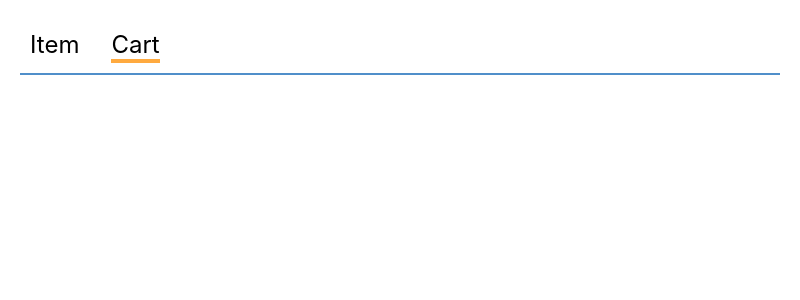
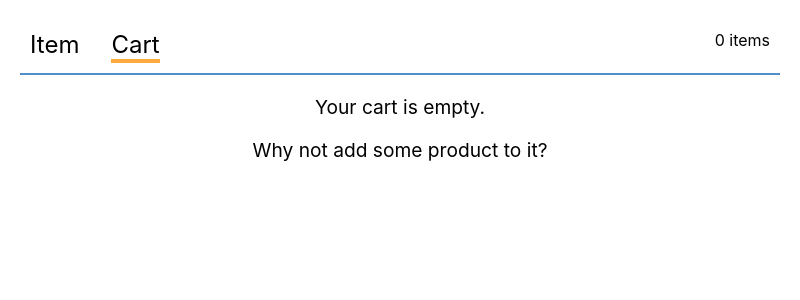
Before and after one commit to Rian-Sanjaya/pure-react, a React (Create React App) app in the folder shopper/: page / in a window 1280 px wide. Both pictures are taken after a click on the link "Cart". Shown: the top 300 px of the page, without its empty margins (240-1040 px from the left). Built offline with nearby package versions, Linux system fonts and the light colour scheme.

Commit message:
add total cost for cart page

```diff
--- a/shopper/src/App.css
+++ b/shopper/src/App.css
@@ -7,11 +7,13 @@
   margin: 20px;
   padding: 10px;
   border-bottom: 2px solid #508FCA;
+  display: flex;
 }
 
 .App-nav ul {
   padding: 0;
   margin: 0;
+  flex: 1;
 }
 
 .App-nav-item {
--- a/shopper/src/App.js
+++ b/shopper/src/App.js
@@ -8,15 +8,29 @@ import CartPage from './CartPage';
 class App extends Component {
   state = {
     activeTab: 0,
-    cart: []
+    cart: [],
+    cartItems: []
   };
 
   handleAddToCart = (item) => {
     // ...this.state.cart is ES6 spread operator
     // cart: [1, 3, 1, ...]
-    this.setState({
-      cart: [...this.state.cart, item.id]
+
+    // this.setState({
+    //   cart: [...this.state.cart, item.id]
+    // });
+
+    this.setState( (prevState, props) => {
+      return {
+        cart: [...prevState.cart, item.id],
+      }
     });
+
+    // this.setState( (prevState, props) => {
+    //   return {
+    //     cartItems: this.countCartItems()
+    //   }
+    // });
   }
 
   handleRemoveFromCart = (item) => {
@@ -41,22 +55,7 @@ class App extends Component {
     });
   }
 
-  renderContent() {
-    switch (this.state.activeTab) {
-      default:
-      case 0:
-        return (
-          <ItemPage
-            items={items}
-            onAddToCart={this.handleAddToCart}
-          />
-        );
-
-      case 1: return this.renderCart();
-    }
-  }
-
-  renderCart() {
+  countCartItems = () => {
     // Array.prototype.reduce()
     // The first time it is called, since the “previous iteration” hasn’t happened yet,
     // it needs an initial value which we supplied as the last argument (the empty object {}).
@@ -91,6 +90,7 @@ class App extends Component {
       // }
 
     }, {});
+    // console.log(itemCounts);
 
     // create an array of items
     let cartItems = Object.keys(itemCounts).map( itemId => {
@@ -111,6 +111,27 @@ class App extends Component {
     // ]
 
     // console.log(cartItems);
+    return cartItems;
+  };
+
+  renderContent() {
+    switch (this.state.activeTab) {
+      default:
+      case 0:
+        return (
+          <ItemPage
+            items={items}
+            onAddToCart={this.handleAddToCart}
+          />
+        );
+
+      case 1: return this.renderCart();
+    }
+  }
+
+  renderCart() {
+    const cartItems = this.countCartItems();
+
     return (
       <CartPage
         items={cartItems}
@@ -121,11 +142,12 @@ class App extends Component {
   }
 
   render() {
-    let {activeTab} = this.state;
+    let {activeTab, cart} = this.state;
+    const cartItems = this.countCartItems();
     // console.log(activeTab);
     return (
       <div className="App">
-        <Nav activeTab={activeTab} onTabChange={this.handleTabChange} />
+        <Nav activeTab={activeTab} items={cartItems} onTabChange={this.handleTabChange} />
         <main className="App-content">
           {/* <div>{this.state.cart.length} items</div> */}
           {this.renderContent()}
--- a/shopper/src/CartPage.css
+++ b/shopper/src/CartPage.css
@@ -17,6 +17,12 @@
     padding: 5px 10px;
     border: 1px solid #ccc;
     background: #fff;
+    cursor: pointer;
+}
+
+.cartItem-addOne:hover,
+.cartItem-removeOne:hover {
+    background: #FFDDB2;
 }
 
 .cartItem-addOne {
@@ -26,3 +32,15 @@
 .cartItem-removeOne {
     border-right: none;
 }
+
+.cartpage-totalCost {
+    text-align: right;
+    padding: 10px 10px;
+    font-size: 1.2rem;
+    font-weight: bold;
+}
+
+.cartpage-empty {
+    text-align: center;
+    font-size: 1.2rem;
+}
--- a/shopper/src/CartPage.js
+++ b/shopper/src/CartPage.js
@@ -3,8 +3,24 @@ import PropTypes from 'prop-types';
 import Item from './Item';
 import './CartPage.css';
 
+const totalCost = (items) => {
+    let totalCost = 0;
+
+    items.forEach(item => {
+        // console.log(`Price: ${item.price} Count: ${item.count}`);
+        // console.log(item.price * item.count);
+        totalCost += item.price * item.count;
+    });
+
+    return totalCost.toFixed(2);
+};
+
 function CartPage({items, onAddOne, onRemoveOne}) {
-    return (
+    let contentRender;
+
+    if (items.length) {
+        contentRender =
+            <React.Fragment>
                 <ul className="cartpage-items">
                     {items.map( item =>
                         <li key={item.id} className="cartpage-item">
@@ -28,6 +44,21 @@ function CartPage({items, onAddOne, onRemoveOne}) {
                         </li>
                     )}
                 </ul>
+                <div className="cartpage-totalCost">
+                    {items.length > 0 && `Total: $${totalCost(items)}`}
+                </div>
+            </React.Fragment>
+
+    } else {
+        contentRender =
+            <div className="cartpage-empty">
+                <p>Your cart is empty.</p>
+                <p>Why not add some product to it?</p>
+            </div>
+    }
+
+    return (
+        contentRender
     );
 }
 
--- a/shopper/src/Nav.js
+++ b/shopper/src/Nav.js
@@ -1,6 +1,6 @@
 import React from 'react';
 
-const Nav = ({ activeTab, onTabChange }) => (
+const Nav = ({ activeTab, items, onTabChange }) => (
     <nav className="App-nav">
         <ul>
             <li className={`App-nav-item ${activeTab === 0 && 'selected'}`}>
@@ -17,6 +17,7 @@ const Nav = ({ activeTab, onTabChange }) => (
                 <NavLink index={1} onClick={onTabChange}>Cart</NavLink>
             </li>
         </ul>
+        <div className="app-nav-itemsCount">{items.length} items</div>
     </nav>
 );
 
```
Lines whose indentation alone changed are shown as unchanged.
